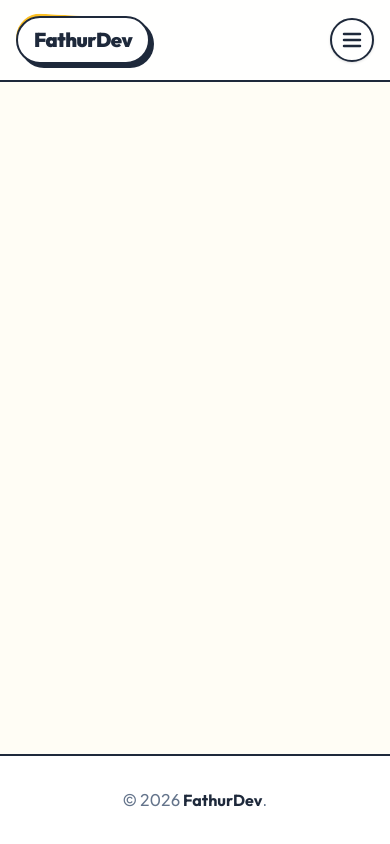
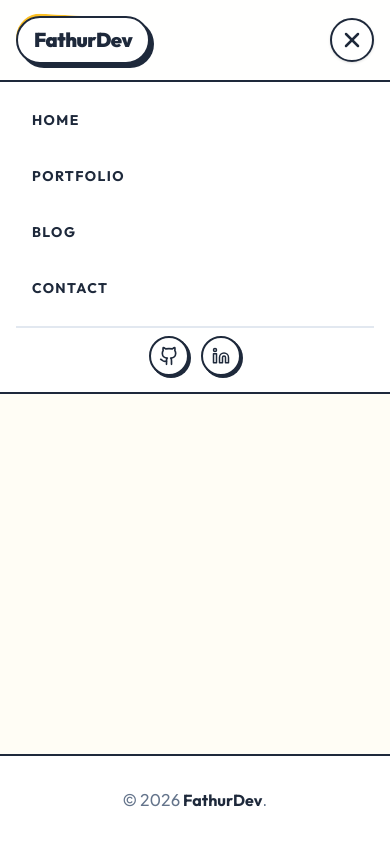
Before and after one commit to cyberfly/fathurdevx, a website built with Vite: page base.html in a window 390 px wide. Both pictures are taken after a click on the button "Toggle mobile menu". Built offline with nearby package versions, Linux system fonts and the light colour scheme.

Commit message:
fix mobile layout and menu

```diff
--- a/base.html
+++ b/base.html
@@ -11,10 +11,21 @@
       rel="stylesheet"
     />
     <meta name="description" content="<%= description %>" />
+    <script type="module" src="/src/main.js"></script>
     <style>
       /* Prevent FOUC */
       [x-cloak] {
         display: none !important;
+      }
+
+      /* Prevent horizontal scroll on mobile */
+      html {
+        overflow-x: hidden;
+      }
+
+      body {
+        overflow-x: hidden;
+        max-width: 100vw;
       }
 
       /* Enhanced page transitions with playful motion */
@@ -196,7 +207,8 @@
     </script>
   </head>
   <body
-    class="min-h-screen bg-background text-foreground flex flex-col font-body selection:bg-tertiary selection:text-foreground overscroll-none"
+    class="min-h-screen bg-background text-foreground flex flex-col font-body selection:bg-tertiary selection:text-foreground overflow-x-hidden"
+    x-data="{ mobileMenuOpen: false }"
   >
     <!-- Navigation -->
     <nav
@@ -208,7 +220,7 @@
           <a href="/" class="group relative inline-block">
             <!-- Rotated decoration behind -->
             <div
-              class="absolute inset-0 bg-tertiary rounded-lg rotate-3 group-hover:rotate-6 transition-transform duration-300 ease-[cubic-bezier(0.34,1.56,0.64,1)] border-2 border-transparent"
+              class="absolute inset-0 bg-tertiary rounded-lg rotate-3 group-hover:rotate-6 transition-transform duration-300 ease-[cubic-bezier(0.34,1.56,0.64,1)] border-2 border-transparent -z-10"
             ></div>
             <!-- Main Logo Box -->
             <div
@@ -305,12 +317,15 @@
             </div>
           </div>
 
-          <!-- Mobile Menu Button (Placeholder for now) -->
+          <!-- Mobile Menu Button -->
           <div class="md:hidden">
             <button
+              @click="mobileMenuOpen = !mobileMenuOpen"
               class="p-2 rounded-lg border-2 border-border-dark bg-white shadow-sm active:translate-y-0.5 transition-transform"
+              aria-label="Toggle mobile menu"
             >
               <svg
+                x-show="!mobileMenuOpen"
                 xmlns="http://www.w3.org/2000/svg"
                 width="24"
                 height="24"
@@ -325,7 +340,123 @@
                 <line x1="4" x2="20" y1="6" y2="6" />
                 <line x1="4" x2="20" y1="18" y2="18" />
               </svg>
+              <svg
+                x-show="mobileMenuOpen"
+                x-cloak
+                xmlns="http://www.w3.org/2000/svg"
+                width="24"
+                height="24"
+                viewBox="0 0 24 24"
+                fill="none"
+                stroke="currentColor"
+                stroke-width="2.5"
+                stroke-linecap="round"
+                stroke-linejoin="round"
+              >
+                <line x1="18" x2="6" y1="6" y2="18" />
+                <line x1="6" x2="18" y1="6" y2="18" />
+              </svg>
             </button>
+          </div>
+        </div>
+      </div>
+
+      <!-- Mobile Menu Panel -->
+      <div
+        x-show="mobileMenuOpen"
+        x-transition:enter="transition ease-out duration-300"
+        x-transition:enter-start="opacity-0 -translate-y-2"
+        x-transition:enter-end="opacity-100 translate-y-0"
+        x-transition:leave="transition ease-in duration-200"
+        x-transition:leave-start="opacity-100 translate-y-0"
+        x-transition:leave-end="opacity-0 -translate-y-2"
+        @click.away="mobileMenuOpen = false"
+        x-cloak
+        class="md:hidden bg-white border-t-2 border-border-dark"
+      >
+        <div class="max-w-6xl mx-auto px-4 py-4 space-y-3">
+          <a
+            href="/"
+            class="block font-heading font-bold text-sm tracking-widest uppercase px-4 py-3 rounded-lg transition-all duration-200 <%= activePage === 'home' ? 'bg-accent text-white' : 'text-mutedForeground hover:bg-muted hover:text-foreground' %>"
+            @click="mobileMenuOpen = false"
+          >
+            Home
+          </a>
+          <a
+            href="/portfolio.html"
+            class="block font-heading font-bold text-sm tracking-widest uppercase px-4 py-3 rounded-lg transition-all duration-200 <%= activePage === 'portfolio' ? 'bg-accent text-white' : 'text-mutedForeground hover:bg-muted hover:text-foreground' %>"
+            @click="mobileMenuOpen = false"
+          >
+            Portfolio
+          </a>
+          <a
+            href="/blog.html"
+            class="block font-heading font-bold text-sm tracking-widest uppercase px-4 py-3 rounded-lg transition-all duration-200 <%= activePage === 'blog' ? 'bg-accent text-white' : 'text-mutedForeground hover:bg-muted hover:text-foreground' %>"
+            @click="mobileMenuOpen = false"
+          >
+            Blog
+          </a>
+          <a
+            href="/contact.html"
+            class="block font-heading font-bold text-sm tracking-widest uppercase px-4 py-3 rounded-lg transition-all duration-200 <%= activePage === 'contact' ? 'bg-accent text-white' : 'text-mutedForeground hover:bg-muted hover:text-foreground' %>"
+            @click="mobileMenuOpen = false"
+          >
+            Contact
+          </a>
+
+          <!-- Social Links -->
+          <div class="flex gap-3 items-center justify-center pt-2 border-t-2 border-border mt-4">
+            <!-- GitHub -->
+            <a
+              href="https://github.com/cyberfly"
+              target="_blank"
+              rel="noopener noreferrer"
+              class="w-10 h-10 rounded-full border-2 border-border-dark flex items-center justify-center bg-white hover:bg-secondary hover:text-white transition-all duration-300 shadow-[2px_2px_0px_#1E293B] hover:shadow-[4px_4px_0px_#1E293B] hover:-translate-y-0.5"
+              title="GitHub"
+            >
+              <svg
+                xmlns="http://www.w3.org/2000/svg"
+                width="20"
+                height="20"
+                viewBox="0 0 24 24"
+                fill="none"
+                stroke="currentColor"
+                stroke-width="2"
+                stroke-linecap="round"
+                stroke-linejoin="round"
+                class="lucide lucide-github"
+              >
+                <path
+                  d="M15 22v-4a4.8 4.8 0 0 0-1-3.5c3 0 6-2 6-5.5.08-1.25-.27-2.48-1-3.5.28-1.15.28-2.35 0-3.5 0 0-1 0-3 1.5-2.64-.5-5.36-.5-8 0C6 2 5 2 5 2c-.3 1.15-.3 2.35 0 3.5A5.403 5.403 0 0 0 4 9c0 3.5 3 5.5 6 5.5-.39.49-.68 1.05-.85 1.65-.17.6-.22 1.23-.15 1.85v4"
+                />
+                <path d="M9 18c-4.51 2-5-2-7-2" />
+              </svg>
+            </a>
+
+            <!-- LinkedIn -->
+            <a
+              href="https://www.linkedin.com/in/fathurrahman/"
+              target="_blank"
+              rel="noopener noreferrer"
+              class="w-10 h-10 rounded-full border-2 border-border-dark flex items-center justify-center bg-white hover:bg-tertiary hover:text-foreground transition-all duration-300 shadow-[2px_2px_0px_#1E293B] hover:shadow-[4px_4px_0px_#1E293B] hover:-translate-y-0.5"
+              title="LinkedIn"
+            >
+              <svg
+                xmlns="http://www.w3.org/2000/svg"
+                width="18"
+                height="18"
+                viewBox="0 0 24 24"
+                fill="none"
+                stroke="currentColor"
+                stroke-width="2"
+                stroke-linecap="round"
+                stroke-linejoin="round"
+              >
+                <path d="M16 8a6 6 0 0 1 6 6v7h-4v-7a2 2 0 0 0-2-2 2 2 0 0 0-2 2v7h-4v-7a6 6 0 0 1 6-6z"/>
+                <rect width="4" height="12" x="2" y="9"/>
+                <circle cx="4" cy="4" r="2"/>
+              </svg>
+            </a>
           </div>
         </div>
       </div>
```
